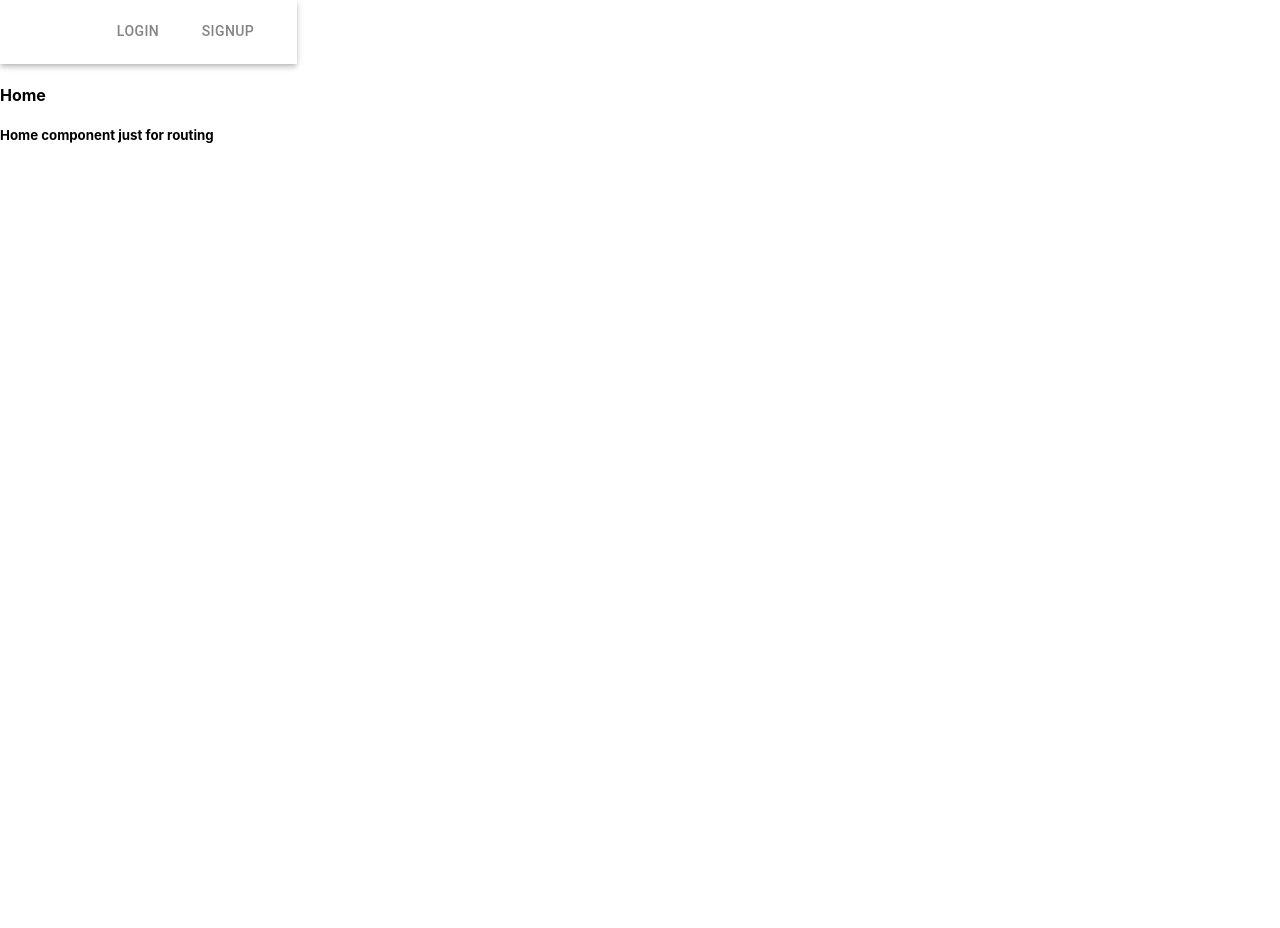
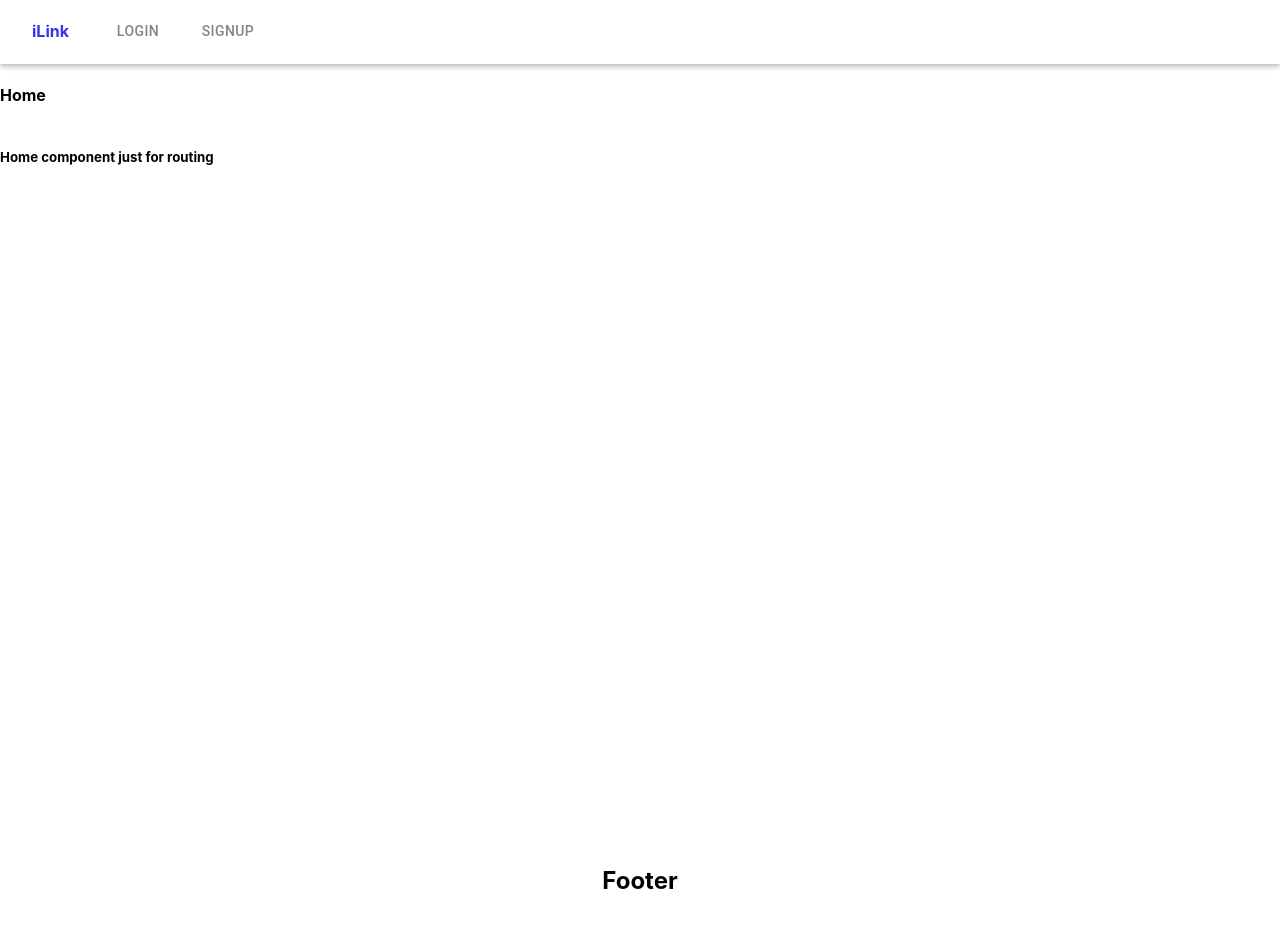
Before and after one commit to teamilink/client, a React (Create React App) app: page / in a window 1280 px wide. Shown: the top 928 px of the page. Before the commit the page ends 800 px from the top, so only its background shows below. Built offline with nearby package versions, Linux system fonts and the light colour scheme.

Commit message:
edit link paths in Navbar

```diff
--- a/src/App.js
+++ b/src/App.js
@@ -17,6 +17,7 @@ import { StateContext } from "./utils/stateContext";
 import styles from "./App.module.css";
 import Preview from "./components/preview/Preview";
 import YouriLink from "./components/preview/YouriLink";
+import Footer from "./components/Footer";
 
 const App = () => {
   const initialState = {
@@ -68,6 +69,7 @@ const App = () => {
           </section>
         </section>
       </Router>
+      <Footer />
     </StateContext.Provider>
   );
 };
--- a/src/components/DashboardPage.module.css
+++ b/src/components/DashboardPage.module.css
@@ -5,7 +5,6 @@
   display: flex;
   flex-direction: column;
 }
-
 
 .dashboard {
   display: flex;
--- a/src/components/Home.js
+++ b/src/components/Home.js
@@ -1,9 +1,10 @@
 import React from "react";
 import Navbar from "./Navbar";
+import styles from "./Home.module.css";
 
 const Home = (props) => {
   return (
-    <section>
+    <section className={styles.container}>
       <Navbar />
       <h1>Home</h1>
       <h5>Home component just for routing</h5>
--- /dev/null
+++ b/src/components/Home.module.css
@@ -0,0 +1,7 @@
+.container {
+  width: 100%;
+  max-width: 80rem;
+  height: 100%;
+  display: flex;
+  flex-direction: column;
+}
--- a/src/components/Navbar.js
+++ b/src/components/Navbar.js
@@ -21,7 +21,9 @@ const Navbar = () => {
   return (
     <AppBar position="sticky" sx={{ backgroundColor: "white", opacity: "0.8" }}>
       <div className={styles.navbar}>
-        <h1 className={styles.title}>iLink</h1>
+        <NavLink to="/" style={{ textDecoration: "none" }}>
+          <h1 className={styles.title}>iLink</h1>
+        </NavLink>
 
         <Toolbar>
           {loggedInUser ? (
@@ -31,25 +33,25 @@ const Navbar = () => {
                 label="Links"
                 value="/dashboard"
                 component={NavLink}
-                to="dashboard"
+                to="/dashboard"
               />
               <Tab
                 label="Appearance"
                 value="/dashboard/appearance"
                 component={NavLink}
-                to="dashboard/appearance"
+                to="/dashboard/appearance"
               />
               <Tab
                 label="Upgrade"
                 value="/upgrade"
                 component={NavLink}
-                to="upgrade"
+                to="/upgrade"
               />
               <Tab
                 label="Logout"
                 value="/logout"
                 component={NavLink}
-                to="logout"
+                to="/logout"
                 onClick={logout}
               />
             </Tabs>
@@ -60,13 +62,13 @@ const Navbar = () => {
                 label="Login"
                 value="/login"
                 component={NavLink}
-                to="login"
+                to="/login"
               />
               <Tab
                 label="SignUp"
                 value="/signup"
                 component={NavLink}
-                to="signup"
+                to="/signup"
               />
             </Tabs>
           )}
--- a/src/components/Navbar.module.css
+++ b/src/components/Navbar.module.css
@@ -7,5 +7,4 @@
 
 .title {
   color: ilinkBrightBlue;
-
 }
--- a/src/components/userAuth/Form.module.css
+++ b/src/components/userAuth/Form.module.css
@@ -9,7 +9,6 @@
 .form{
   display: flex;
   flex-direction: column;
-  justify-content: center;
   gap: 1.5rem;
   margin: 0 auto;
 
```
